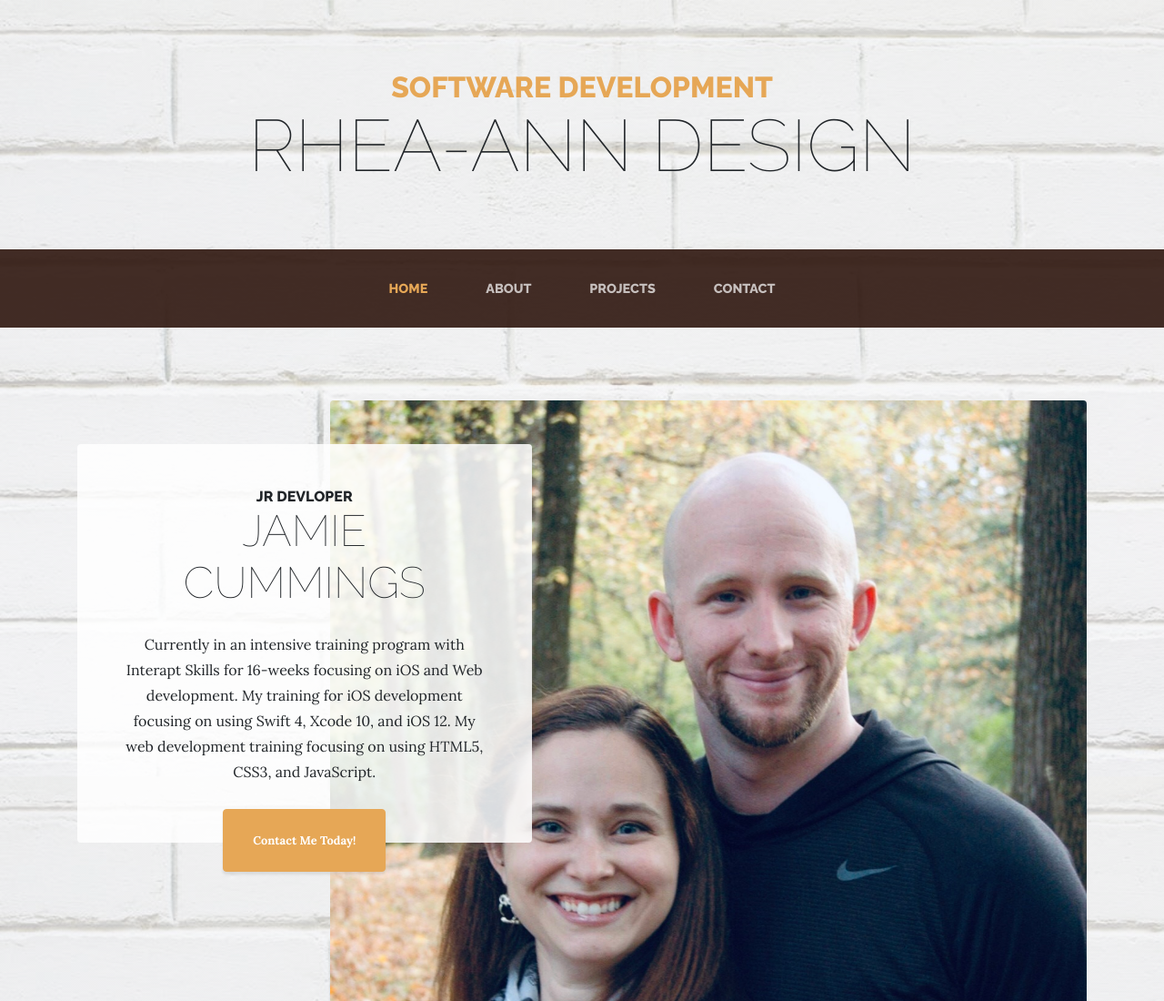
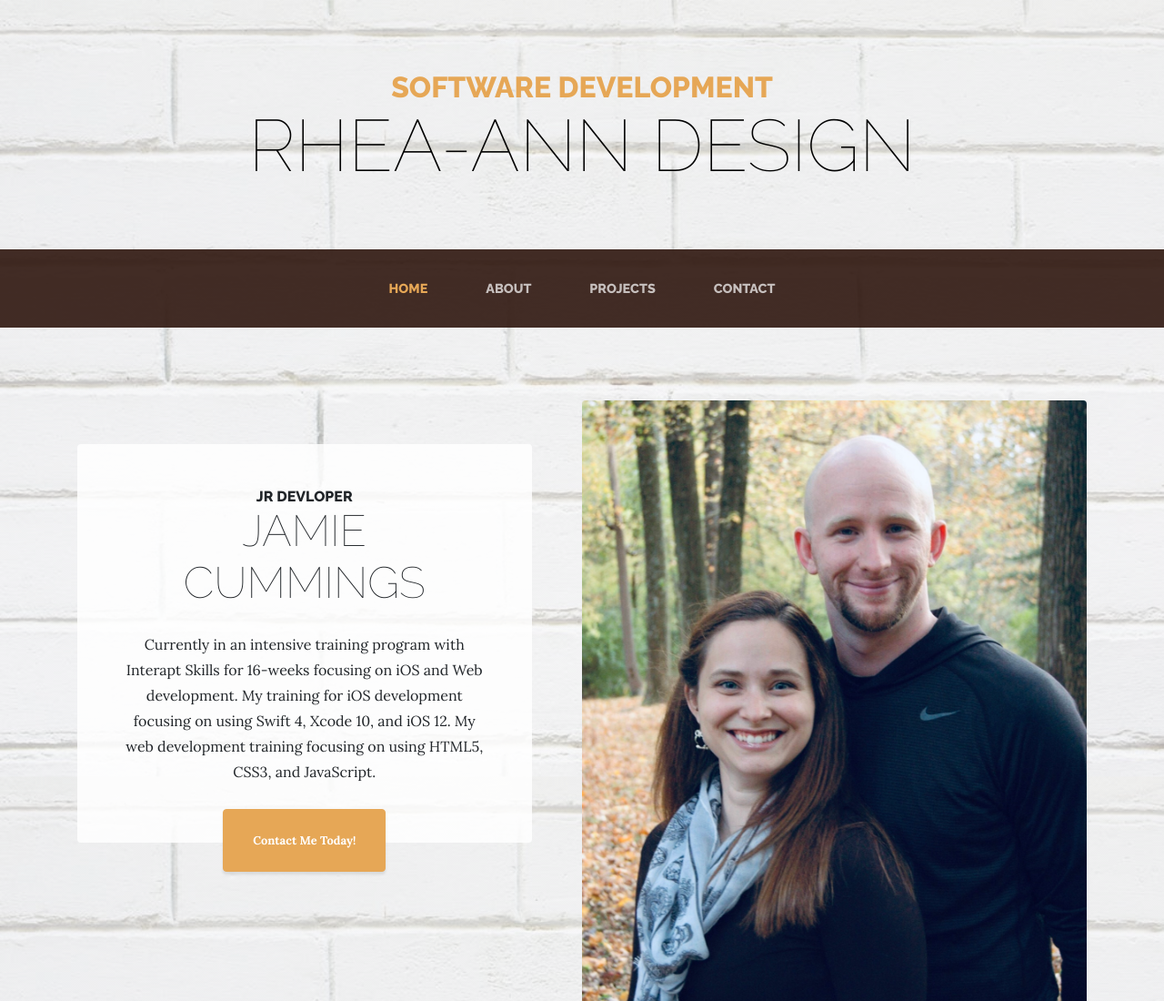
Before and after one commit to JamieCummings/JamieCummings.github.io, a website: page index.html in a window 1280 px wide. Shown: the top 1100 px of the page at 91% size. Drawn offline with Linux system fonts and the light colour scheme.

Commit message:
photo change

```diff
--- a/css/business-casual.css
+++ b/css/business-casual.css
@@ -125,7 +125,7 @@ p {
 
 @media (min-width: 992px) {
   .intro .intro-img {
-    width: 75%;
+    width: 50%;
     float: right;
   }
   .intro .intro-text {
--- a/index.html
+++ b/index.html
@@ -18,7 +18,7 @@
     <link href="https://fonts.googleapis.com/css?family=Lora:400,400i,700,700i" rel="stylesheet">
 
     <!-- Custom styles for this template -->
-    <link href="css/business-casual.min.css" rel="stylesheet">
+    <link href="css/business-casual.css" rel="stylesheet">
 
   </head>
 
```
